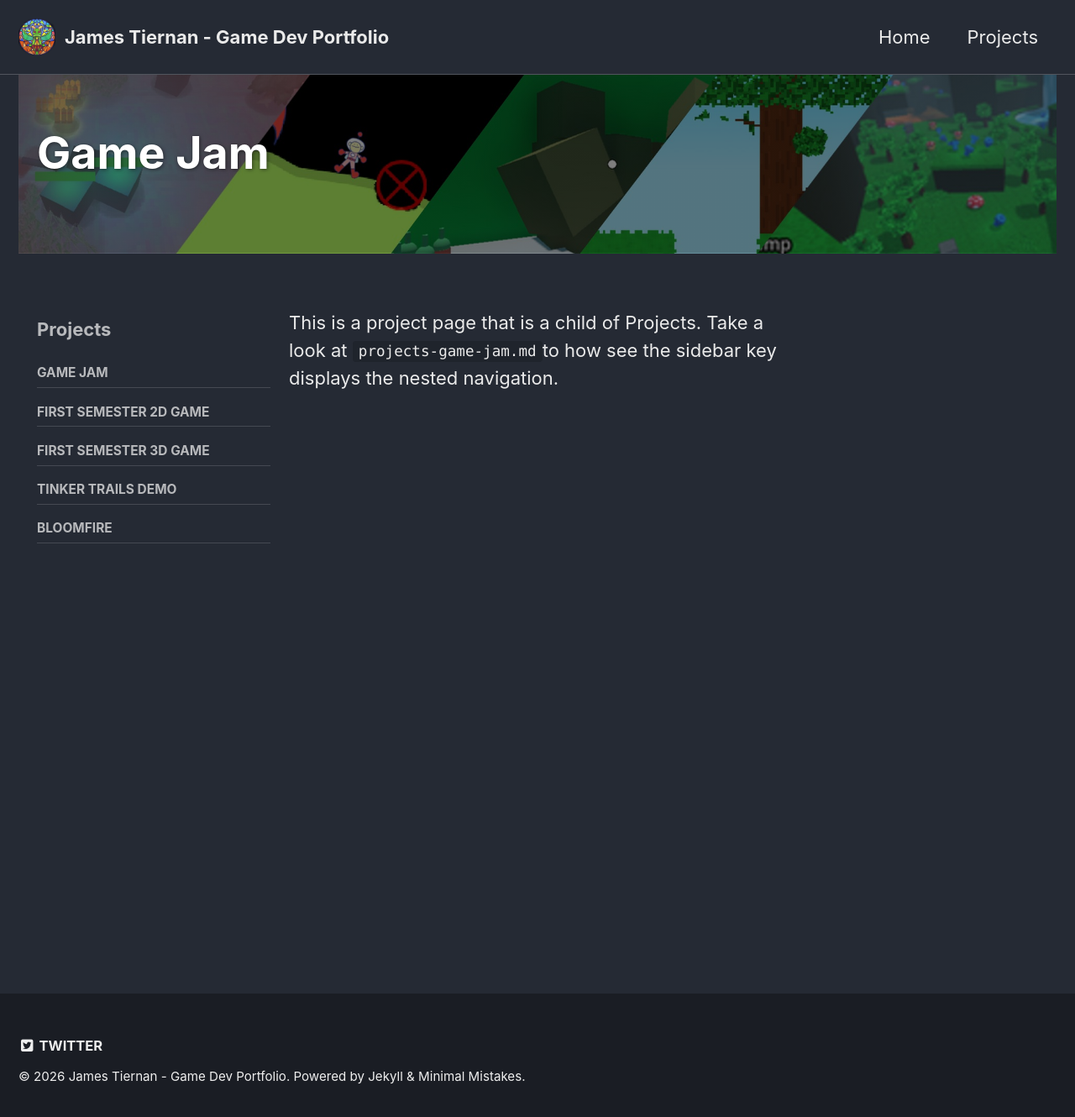
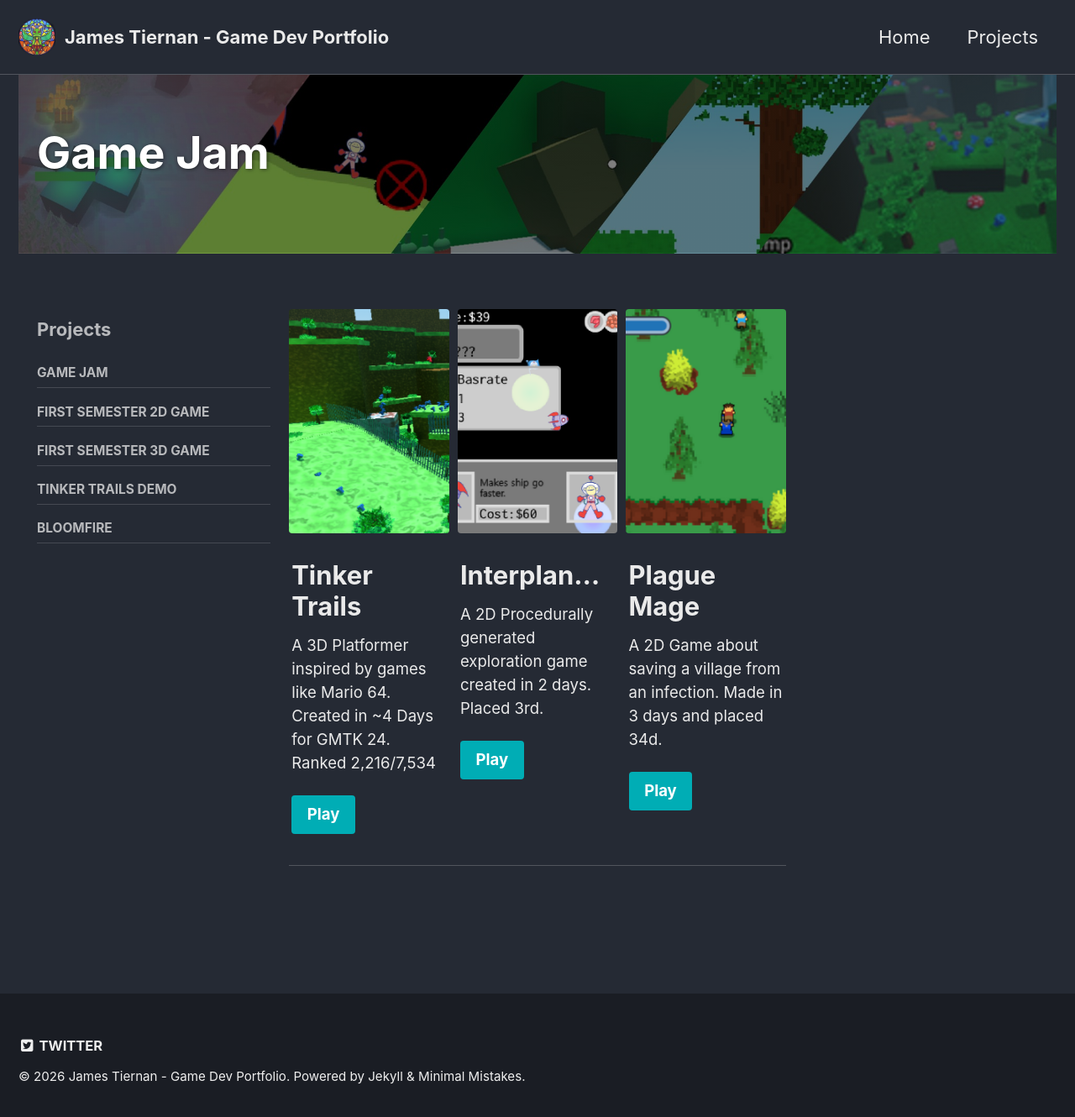
Before and after one commit to JamesTiernan/JamesTiernan.github.io, a Jekyll site: the page built from _pages/projects-game-jam.md, in a window 1280 px wide and 1338 px high. Shown: the top 1330 px of the window at 84% size. Built offline with Jekyll 4.4.1, drawn with Linux system fonts in a browser that asks for light colours.

Commit message:
game jam

```diff
--- a/_pages/projects-game-jam.md
+++ b/_pages/projects-game-jam.md
@@ -10,6 +10,28 @@ sidebar:
   title: "Projects"
   nav:
     - projects
+feature_row:
+  - image_path: /assets/images/tnk.png
+    alt: "Game Jam Project"
+    title: "Tinker Trails"
+    excerpt: "A 3D Platformer inspired by games like Mario 64. Created in ~4 Days for GMTK 24. Ranked 2,216/7,534"
+    url: "https://s-studios.itch.io/tinkertrails"
+    btn_label: "Play"
+    btn_class: "btn--primary"
+  - image_path: /assets/images/ipl.png
+    alt: "Game Jam Project"
+    title: "Interplanetary"
+    excerpt: "A 2D Procedurally generated exploration game created in 2 days. Placed 3rd."
+    url: "https://s-studios.itch.io/interplanetary"
+    btn_label: "Play"
+    btn_class: "btn--primary"
+  - image_path: /assets/images/wiz.png
+    alt: "Game Jam Project"
+    title: "Plague Mage"
+    excerpt: "A 2D Game about saving a village from an infection. Made in 3 days and placed 34d."
+    url: "https://s-studios.itch.io/plague-wizard"
+    btn_label: "Play"
+    btn_class: "btn--primary"
+---
 
----
-This is a project page that is a child of Projects. Take a look at `projects-game-jam.md`to how see the sidebar key displays the nested navigation.
+{% include feature_row %}
```
Also changed, not shown: _pages/projects.md (+1 -0 lines), assets/images/ipl.png (added), assets/images/tnk.png (added), assets/images/wiz.png (added).
